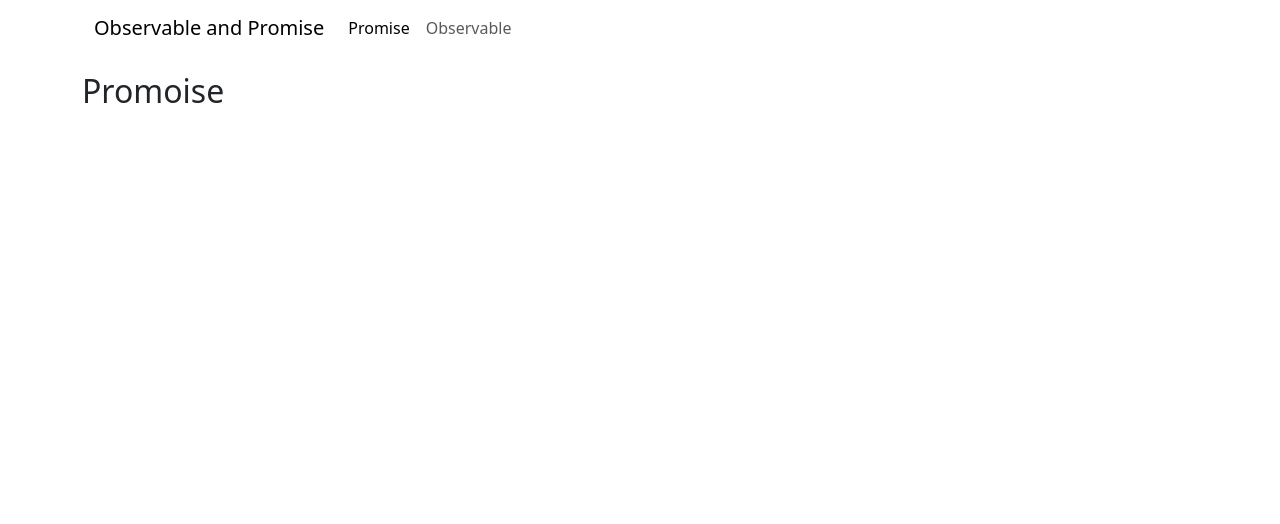
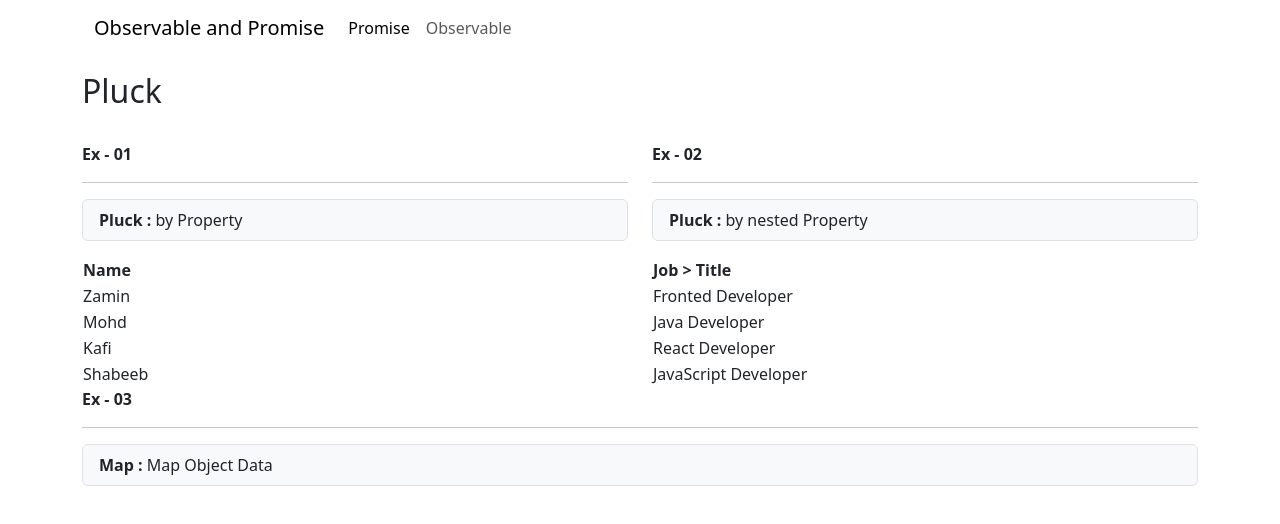
Before and after one commit to MuhammadZamin132611/RxjsInAngular, an Angular app: page /observable/pluck in a window 1280 px wide. Before the commit this address led to /promise. Shown: the top 524 px of the page. Built offline with nearby package versions, Linux system fonts and the light colour scheme.

Commit message:
Add pluck and map functionality

```diff
--- a/src/app/app-routing.module.ts
+++ b/src/app/app-routing.module.ts
@@ -8,6 +8,8 @@ import { IntervalComponent } from './observable/interval/interval.component';
 import { OfFromComponent } from './observable/of-from/of-from.component';
 import { ToArrayComponent } from './observable/to-array/to-array.component';
 import { CustomComponent } from './observable/custom/custom.component';
+import { MapComponent } from './observable/map/map.component';
+import { PluckComponent } from './observable/pluck/pluck.component';
 
 
 const routes: Routes = [
@@ -19,6 +21,8 @@ const routes: Routes = [
     {path: 'of-from', component:OfFromComponent},
     {path: 'to-array', component:ToArrayComponent},
     {path: 'custom', component:CustomComponent},
+    {path: 'map', component:MapComponent},
+    {path: 'pluck', component:PluckComponent},
   ]},
   {path: '**', redirectTo:'promise'}
 ];
--- a/src/app/app.module.ts
+++ b/src/app/app.module.ts
@@ -12,6 +12,8 @@ import { IntervalComponent } from './observable/interval/interval.component';
 import { OfFromComponent } from './observable/of-from/of-from.component';
 import { ToArrayComponent } from './observable/to-array/to-array.component';
 import { CustomComponent } from './observable/custom/custom.component';
+import { MapComponent } from './observable/map/map.component';
+import { PluckComponent } from './observable/pluck/pluck.component';
 
 @NgModule({
   declarations: [
@@ -24,7 +26,9 @@ import { CustomComponent } from './observable/custom/custom.component';
     IntervalComponent,
     OfFromComponent,
     ToArrayComponent,
-    CustomComponent
+    CustomComponent,
+    MapComponent,
+    PluckComponent
   ],
   imports: [
     BrowserModule,
--- a/src/app/observable/list/list.component.html
+++ b/src/app/observable/list/list.component.html
@@ -16,6 +16,12 @@
             <li>
                 <a routerLink="custom">Custom</a>
             </li>
+            <li>
+                <a routerLink="map">Map</a>
+            </li>
+            <li>
+                <a routerLink="pluck">Pluck</a>
+            </li>
         </ul>
     </div>
 </div>
--- /dev/null
+++ b/src/app/observable/map/map.component.html
@@ -0,0 +1,32 @@
+<div class="my-3">
+    <h2>Map</h2>
+    <br>
+
+
+    <div class="row">
+        <div class="col-md-4">
+            <strong>Ex - 01</strong>
+            <hr>
+            <p class="bg-light py-2 px-3 border rounded">
+                <strong>Map : </strong>'Video' + data
+            </p>
+            <p>Message <strong class="text-success">{{msg1}}</strong></p>
+        </div>
+        <div class="col-md-4">
+            <strong>Ex - 02</strong>
+            <hr>
+            <p class="bg-light py-2 px-3 border rounded">
+                <strong>Map : </strong>Map Data
+            </p>
+            <p>Message <strong class="text-success">{{msg2}}</strong></p>
+        </div>
+        <div class="col-md-4">
+            <strong>Ex - 03</strong>
+            <hr>
+            <p class="bg-light py-2 px-3 border rounded">
+                <strong>Map : </strong>Map Object Data
+            </p>
+            <ul id="elContainer"></ul>
+        </div>
+    </div>
+</div>
--- /dev/null
+++ b/src/app/observable/map/map.component.ts
@@ -0,0 +1,68 @@
+import { Component, OnInit } from '@angular/core';
+import { Subscription, from, interval, map, toArray } from 'rxjs';
+import { DesignUtilityService } from 'src/app/appServices/design-utility.service';
+
+@Component({
+  selector: 'app-map',
+  templateUrl: './map.component.html',
+  styleUrls: ['./map.component.scss']
+})
+export class MapComponent implements OnInit {
+
+  constructor(private designutility:DesignUtilityService){}
+
+
+  // subscription
+  sub1!: Subscription
+  sub2!: Subscription
+
+  // messagse
+  msg1:any
+  msg2:any
+  ngOnInit(): void {
+
+    const broadCastVideo = interval(1000)
+
+    // Ex - 01
+    this.sub1 = broadCastVideo.pipe(
+      map(data => 'Video ' + data)
+    ).subscribe(res=>{
+      // console.log(res)
+      this.msg1 = res;
+    })
+
+    setTimeout(() => {
+      this.sub1.unsubscribe();
+    }, 10000);
+
+
+    // Ex - 02
+    this.sub2 = broadCastVideo.pipe(map(data =>data * 2))
+    .subscribe(res=>{
+      // console.log(res)
+      this.msg2 = res
+    })
+    setTimeout(() => {
+      this.sub2.unsubscribe()
+    }, 10000);
+
+    // Ex - 03
+
+    const members = from([
+      {id:1, name:'Anup'},
+      {id:2, name:'Shekhar'},
+      {id:3, name:'Sharma'},
+      {id:4, name:'Uxtrendz'},
+      {id:5, name:'Jhon'},
+      {id:6, name:'Alex'},
+      {id:7, name:'Pankaj'},
+      {id:8, name:'Vivek'},
+    ])
+
+    members.pipe(map(data=>data.name)).subscribe(res=>{
+      // console.log(res)
+      this.designutility.print(res,'elContainer')
+    })
+  }
+
+}
--- /dev/null
+++ b/src/app/observable/pluck/pluck.component.html
@@ -0,0 +1,52 @@
+<div class="my-3">
+    <h2>Pluck</h2>
+    <br>
+
+
+    <div class="row">
+        <div class="col-md-6">
+            <strong>Ex - 01</strong>
+            <hr>
+            <p class="bg-light py-2 px-3 border rounded">
+                <strong>Pluck : </strong>by Property
+            </p>
+            <table>
+                <tr>
+                    <th>Name</th>
+                    <!-- <th>Skill</th> -->
+                </tr>
+                <tr *ngFor="let item of data">
+                    <td>{{item}}</td>
+                    <!-- <td>Skill</td> -->
+                </tr>
+            </table>
+            <!-- <p>Message <strong class="text-success">{{msg1}}</strong></p> -->
+        </div>
+        <div class="col-md-6">
+            <strong>Ex - 02</strong>
+            <hr>
+            <p class="bg-light py-2 px-3 border rounded">
+                <strong>Pluck : </strong>by nested Property
+            </p>
+            <table>
+                <tr>
+                    <th>Job > Title</th>
+                    <!-- <th>Skill</th> -->
+                </tr>
+                <tr *ngFor="let item of data2">
+                    <td>{{item}}</td>
+                    <!-- <td>Skill</td> -->
+                </tr>
+            </table>
+            <!-- <p>Message <strong class="text-success">{{msg2}}</strong></p> -->
+        </div>
+        <div class="col-md-12">
+            <strong>Ex - 03</strong>
+            <hr>
+            <p class="bg-light py-2 px-3 border rounded">
+                <strong>Map : </strong>Map Object Data
+            </p>
+            <ul id="elContainer"></ul>
+        </div>
+    </div>
+</div>
--- /dev/null
+++ b/src/app/observable/pluck/pluck.component.ts
@@ -0,0 +1,72 @@
+import { Component, OnInit } from '@angular/core';
+import { from, map, pluck, toArray } from 'rxjs';
+
+@Component({
+  selector: 'app-pluck',
+  templateUrl: './pluck.component.html',
+  styleUrls: ['./pluck.component.scss']
+})
+export class PluckComponent implements OnInit {
+
+  constructor(){}
+
+  users=[
+    {
+      name: 'Zamin',
+      skill:'Angular',
+      jobs: {
+        title: 'Fronted Developer',
+        exp: '10 Years'
+      }
+    },
+    {
+      name: 'Mohd',
+     skill:'Java',
+     jobs: {
+       title: 'Java Developer',
+       exp: '1 Years'
+     }
+    },
+    {
+      name: 'Kafi',
+      skill:'React',
+      jobs: {
+        title: 'React Developer',
+        exp: '5 Years'
+      }
+    },
+    {
+      name: 'Shabeeb',
+      skill:'JavaScript',
+      jobs: {
+        title: 'JavaScript Developer',
+        exp: '3 Years'
+      }
+    },
+  ]
+  data:any
+  data2:any
+  ngOnInit(): void {
+
+    // Ex - 01
+    from(this.users).pipe(
+      // map(data => data.name),
+      pluck('name'),
+      toArray())
+    .subscribe(res=>{
+      // console.log(res)
+      this.data = res
+    })
+
+
+    // Ex - 02
+    from(this.users).pipe(
+      // map(data => data.name),
+      pluck('jobs','title'),
+      toArray())
+    .subscribe(res=>{
+      console.log(res)
+      this.data2 = res
+    })
+  }
+}
```
Also changed, not shown: src/app/observable/map/map.component.scss (added), src/app/observable/pluck/pluck.component.scss (added), 2 other files (tests, documents, lock files or other folders).
